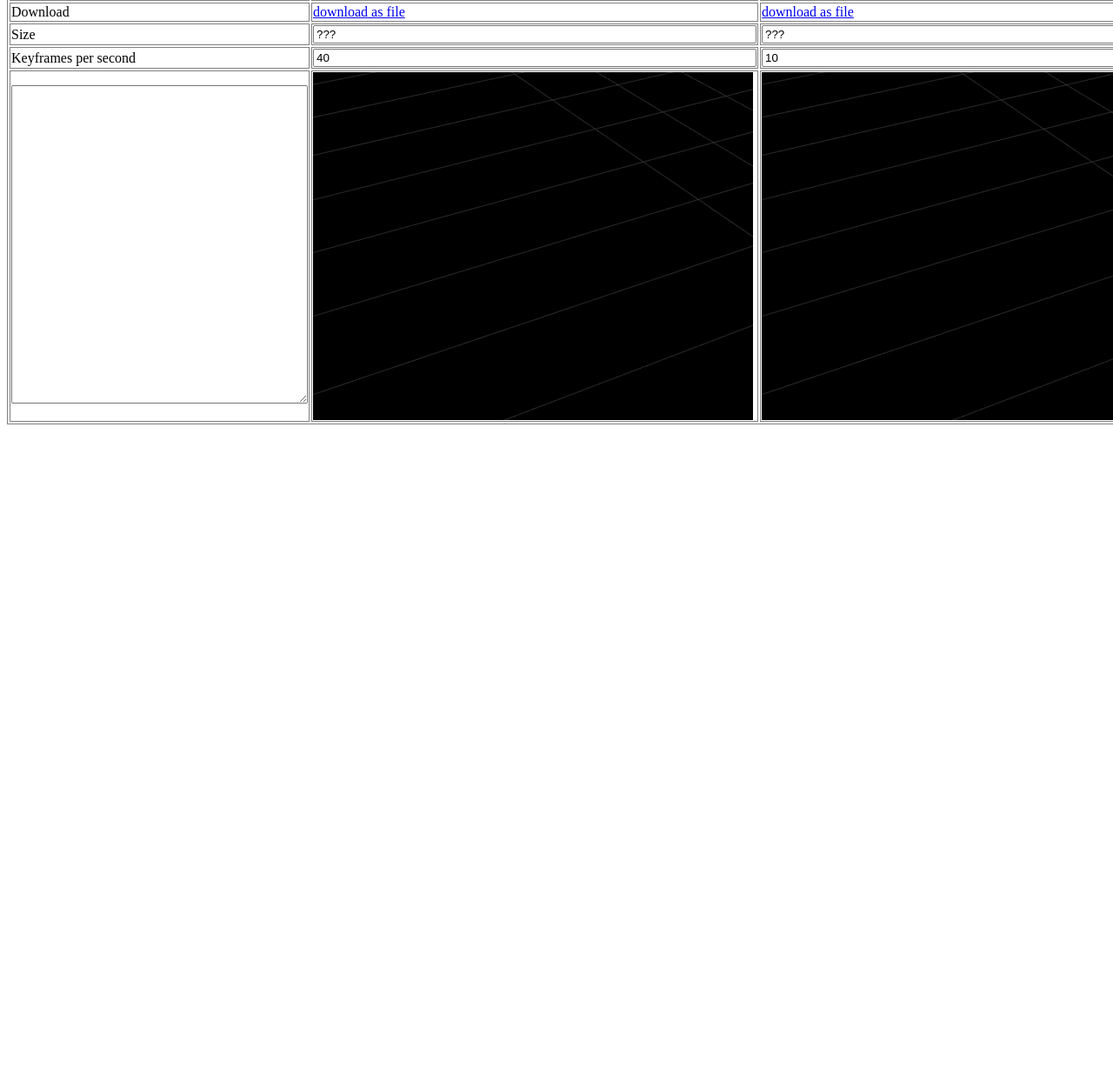
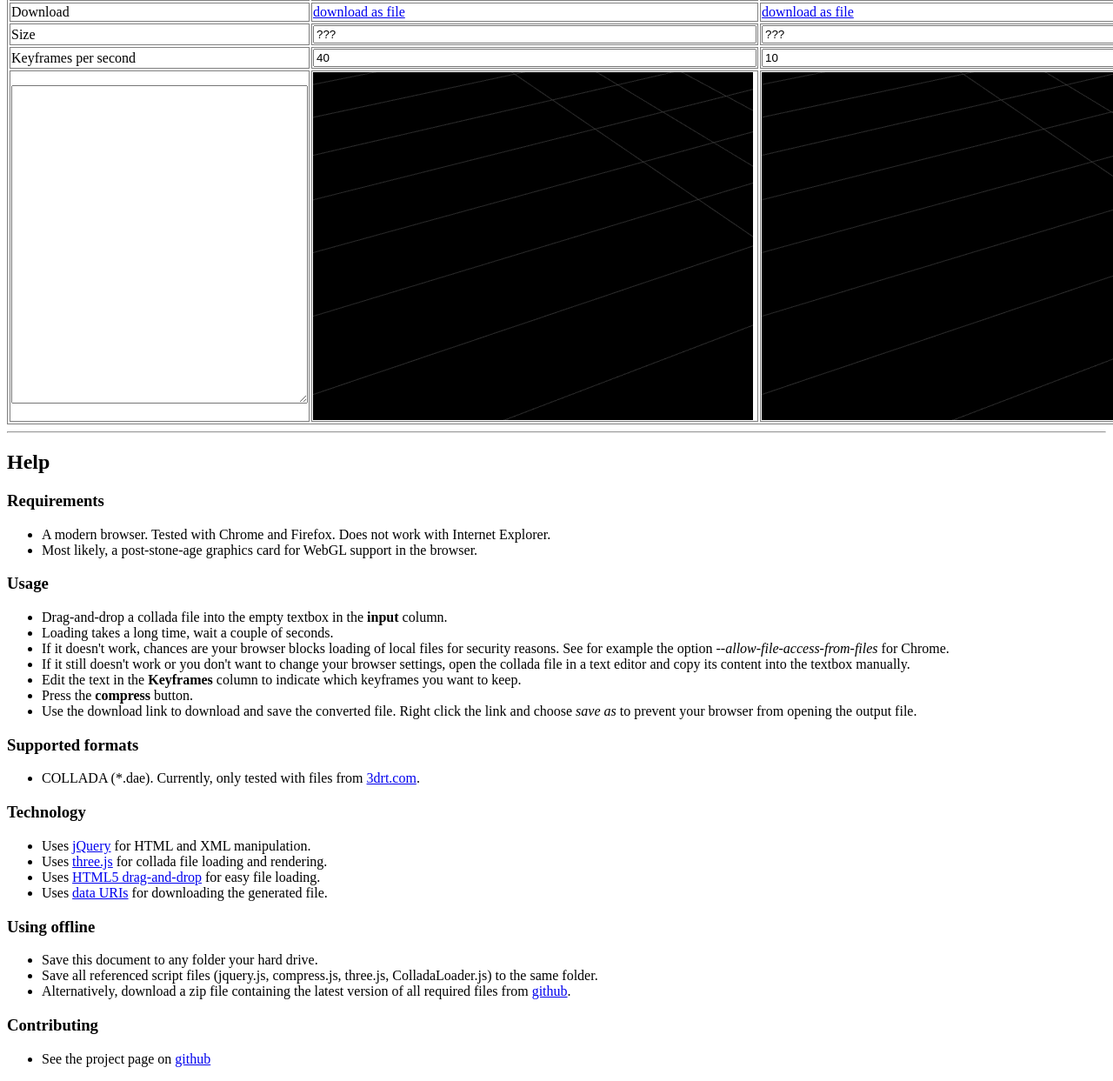
Before and after one commit to rmx/threejs-collada, a plain HTML site: page compress.html in a window 1280 px wide. Shown: the part 360-1603 px from the top of the page at 87% size. Before the commit the page ends 856 px from the top, so only its background shows below. Drawn offline with Linux system fonts and the light colour scheme.

Commit message:
Adding a help section. Merging external CSS into the HTML file.

```diff
--- a/compress.css
+++ /dev/null
@@ -1,25 +0,0 @@
-table {
-    border: 1px solid gray;
-}
-
-td {
-    border: 1px solid gray;
-}
-
-.col_header {
-    font-weight: bold;
-}
-
-.model_view {
-    width: 506px;
-    height: 400px;
-    background-color: #000000;
-}
-
-.kps {
-    width: 502px;
-}
-
-.size {
-    width: 502px;
-}
--- a/compress.html
+++ b/compress.html
@@ -6,7 +6,33 @@
     <script type="text/javascript" src="compress.js"></script>
     <script type="text/javascript" src="three.js"></script>
     <script type="text/javascript" src="ColladaLoader.js"></script>
-    <link rel="stylesheet" type="text/css" href="compress.css">
+    <style type="text/css">
+        table {
+            border: 1px solid gray;
+        }
+
+        td {
+            border: 1px solid gray;
+        }
+
+        .col_header {
+            font-weight: bold;
+        }
+
+        .model_view {
+            width: 506px;
+            height: 400px;
+            background-color: #000000;
+        }
+
+        .kps {
+            width: 502px;
+        }
+
+        .size {
+            width: 502px;
+        }
+    </style>
     <script>
         $(document).ready(CACDocumentReady);
     </script>
@@ -14,6 +40,8 @@
   <body>
     <p>
         <input type="button" value="compress" id="compress" />
+        All operations are performed locally, no data is sent anywhere. You can use this tool even offline.
+        <a href="#help">Help</a>
     </p>
     <table>
       <tr>
@@ -23,7 +51,7 @@
       </tr>
       <tr>
         <td>Keyframes to keep ("minindex - maxindex @ samples").</td>
-        <td>Drag-and-drop a collada file into the cell below.</td>
+        <td>Drag-and-drop a collada file into the cell below. Loading takes a long time!</td>
         <td>Click compress to see the ouput in the cell below.</td>
       </tr>
       <tr>
@@ -39,8 +67,8 @@
       </tr>
       <tr>
         <td>Download</td>
-        <td><a title="download input as file" href="data:text/xml;charset=utf-8,<xml />" class="download_link" id="input_download">download as file</a></td>
-        <td><a title="download input as file" href="data:text/xml;charset=utf-8,<xml />" class="download_link" id="output_download">download as file</a></td>
+        <td><a title="download input as file" href="data:text/xml;charset=utf-8,No file loaded." class="download_link" id="input_download">download as file</a></td>
+        <td><a title="download input as file" href="data:text/xml;charset=utf-8,Output not generated." class="download_link" id="output_download">download as file</a></td>
       </tr>
       <tr>
         <td>Size</td>
@@ -64,5 +92,53 @@
         </td>
       </tr>
     </table>
+    <hr />
+    <p>
+        <h2><A name="help">Help</a></h2>
+
+        <h3>Requirements</h3>
+        <ul>
+            <li> A modern browser. Tested with Chrome and Firefox. Does not work with Internet Explorer.</li>
+            <li> Most likely, a post-stone-age graphics card for WebGL support in the browser.</li>
+        </ul>
+
+        <h3>Usage</h3>
+        <ul>
+            <li> Drag-and-drop a collada file into the empty textbox in the <strong>input</strong> column.</li>
+            <li> Loading takes a long time, wait a couple of seconds.</li>
+            <li> If it doesn't work, chances are your browser blocks loading of local files for security reasons. See for example the option <em>--allow-file-access-from-files</em> for Chrome.</li>
+            <li> If it still doesn't work or you don't want to change your browser settings, open the collada file in a text editor and copy its content into the textbox manually.</li>
+            <li> Edit the text in the <strong>Keyframes</strong> column to indicate which keyframes you want to keep.</li>
+            <li> Press the <strong>compress</strong> button.</li>
+            <li> Use the download link to download and save the converted file. Right click the link and choose <em>save as</em> to prevent your browser from opening the output file.</li>
+        </ul>
+
+        <h3>Supported formats</h3>
+        <ul>
+            <li> COLLADA (*.dae). Currently, only tested with files from <a href="http://3drt.com">3drt.com</a>.</li>
+        </ul>
+
+        <h3>Technology</h3>
+        <ul>
+            <li> Uses <a href="http://jquery.com/">jQuery</a> for HTML and XML manipulation.</li>
+            <li> Uses <a href="https://github.com/mrdoob/three.js/">three.js</a> for collada file loading and rendering.</li>
+            <li> Uses <a href="http://www.w3schools.com/html5/html5_draganddrop.asp">HTML5 drag-and-drop</a> for easy file loading.</li>
+            <li> Uses <a href="http://en.wikipedia.org/wiki/Data_URI_scheme">data URIs</a> for downloading the generated file.</li>
+        </ul>
+
+        <h3>Using offline</h3>
+        <ul>
+            <li> Save this document to any folder your hard drive.</li>
+            <li> Save all referenced script files (jquery.js, compress.js, three.js, ColladaLoader.js) to the same folder.</li>
+            <li> Alternatively, download a zip file containing the latest version of all required files from
+                <a href="https://github.com/crobi/ColladaAnimationCompress/zipball/master">github</a>.
+            </li>
+        </ul>
+
+        <h3>Contributing</h3>
+        <ul>
+            <li> See the project page on <a href="https://github.com/crobi/ColladaAnimationCompress">github</a></li>
+        </ul>
+    </p>
   </body>
 </html>
```
Also changed, not shown: 1 other file.
